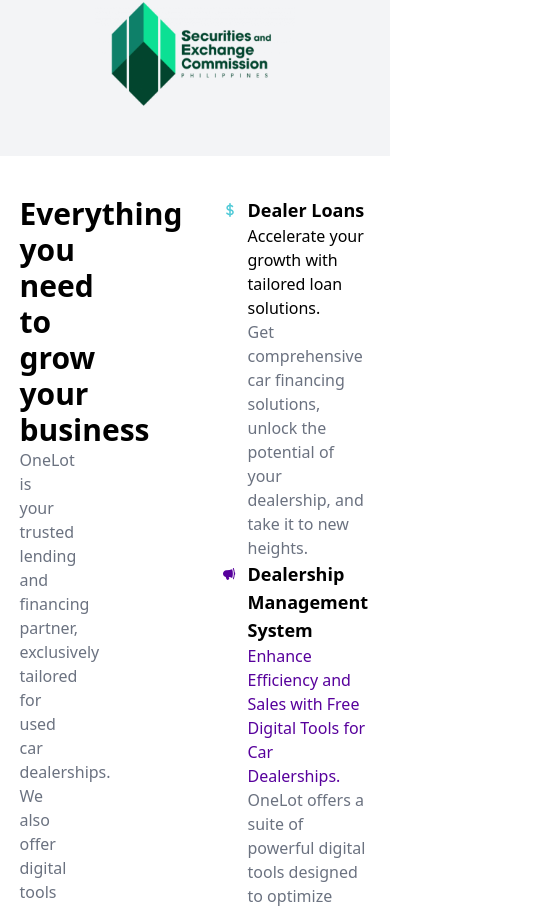
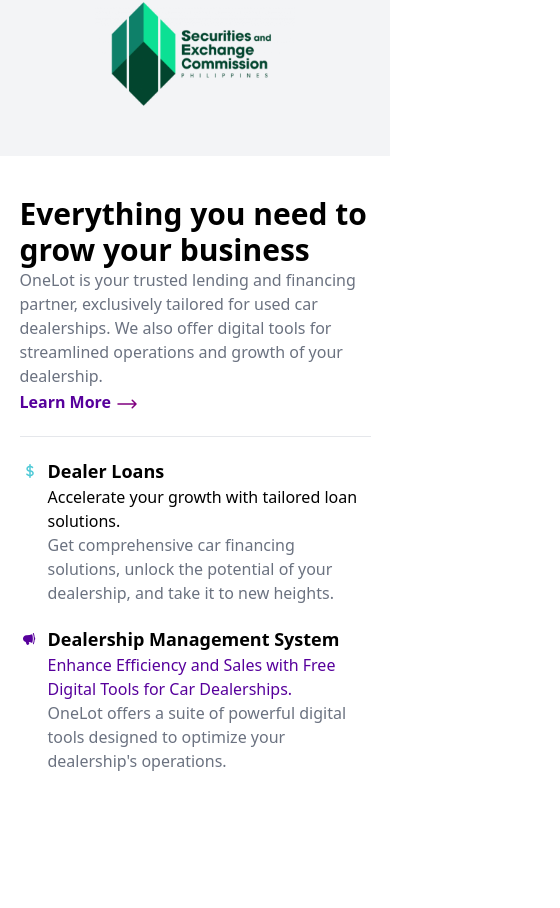
Before and after one commit to dalaixlmao/one-lot-assignment, a Next.js app: page / in a window 390 px wide. Shown: the part 1118-2026 px from the top of the page, 560 px wide, since content can reach past the window. After the commit the page ends 1931 px from the top, so only its background shows below. Built offline with nearby package versions, Linux system fonts and the light colour scheme.

Commit message:
added responsiveness to offering component

```diff
--- a/components/Offer.tsx
+++ b/components/Offer.tsx
@@ -18,7 +18,7 @@
   color,
 }: OfferType) {
   return (
-    <div className="flex flex-row items-start pr-48">
+    <div className="md:mt-0 mt-5 flex flex-row items-start md:pr-48">
       <div className="mt-1">
         <IconBubble color={color}>{icon}</IconBubble>
       </div>
--- a/components/Offering.tsx
+++ b/components/Offering.tsx
@@ -27,8 +27,8 @@
 
 export default function Offering() {
   return (
-    <WhiteSection className="flex flex-row">
-      <div className="w-1/2 pr-[200px]">
+    <WhiteSection className="flex md:flex-row flex-col">
+      <div className="md:w-1/2 w-full md:pr-[200px] pb-5 md:border-0 border-b">
         <LargerText>Everything you need to grow your business</LargerText>
         <DescriptiveText align="">
           OneLot is your trusted lending and financing partner, exclusively
```
